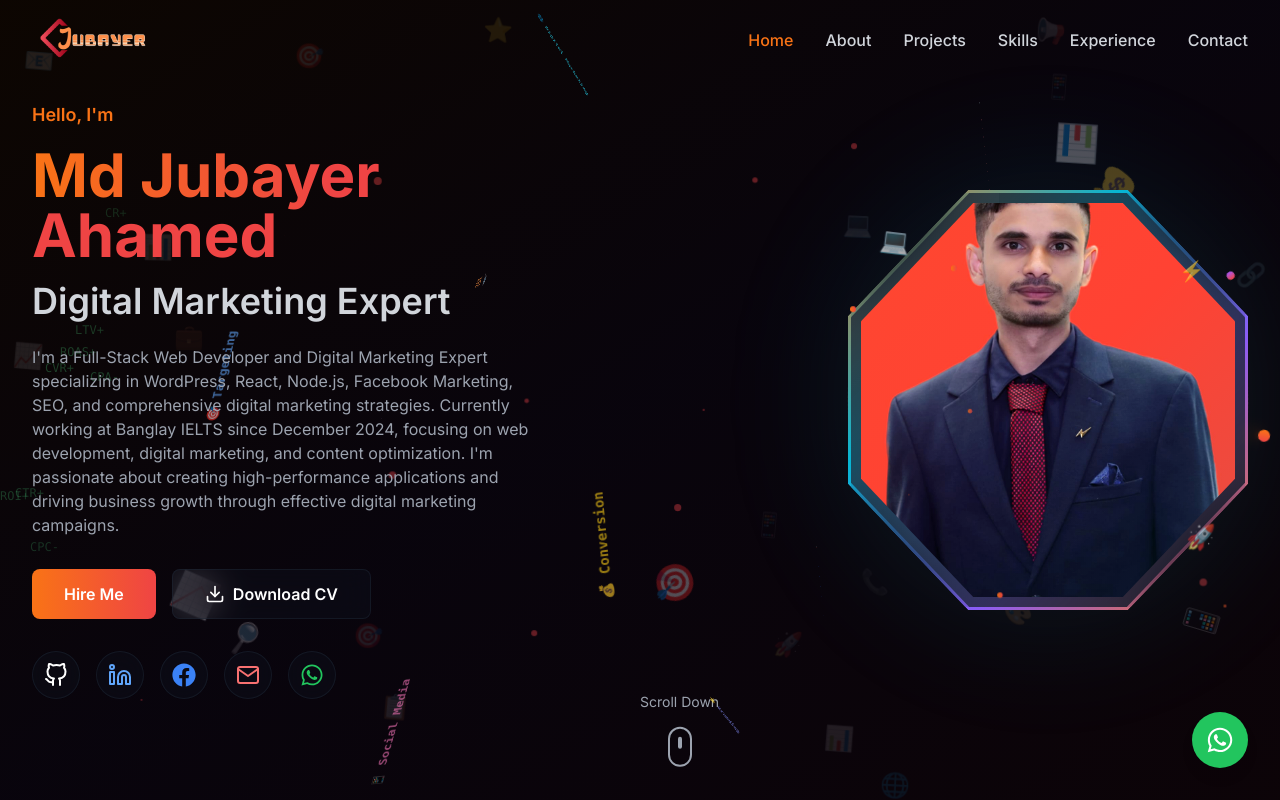
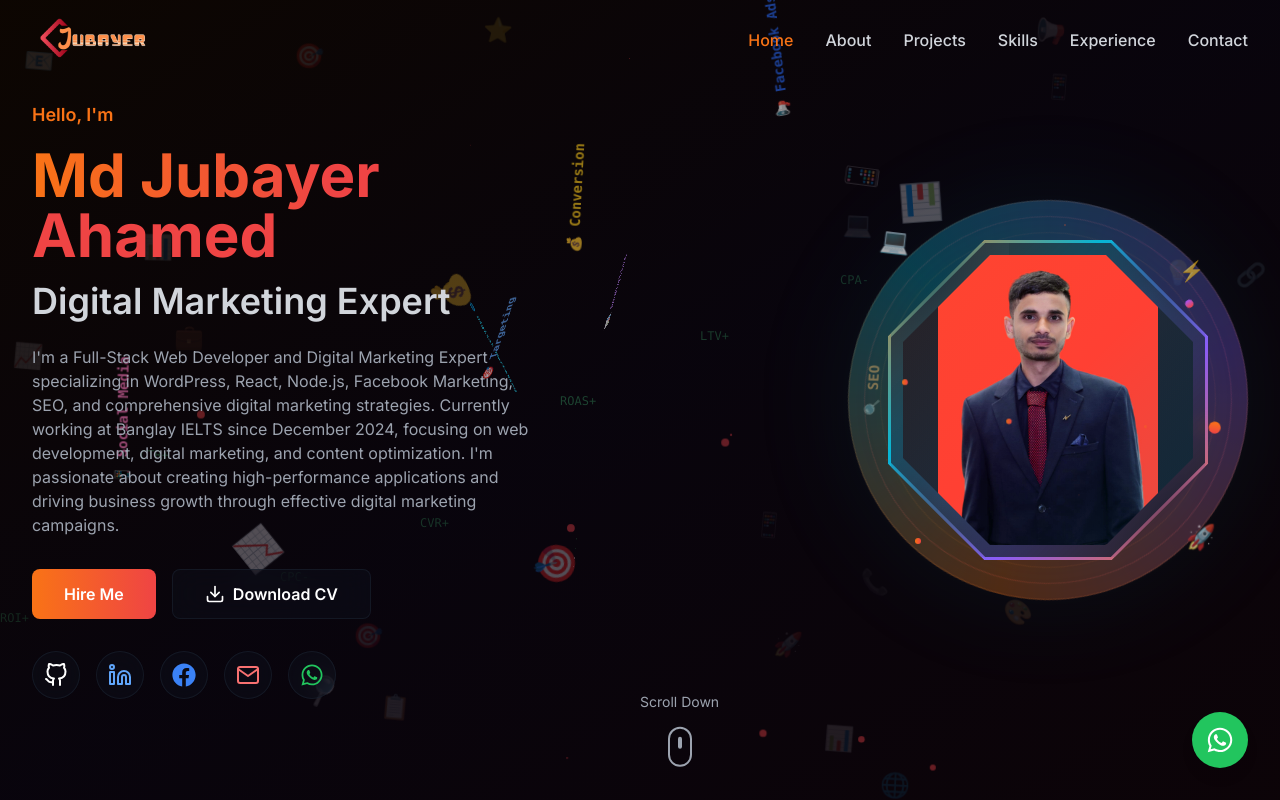
Before and after one commit to tasinbi/jubayer, a React (Vite) app: page / in a window 1280 px wide. Shown: the top 800 px of the page. Built offline with nearby package versions, Linux system fonts and the light colour scheme.

Commit message:
Refactor Hero component for performance improvements
Refactor CodingAnimation component to use viewport dimensions and memoization for marketing elements and seeds. Update ProfileCanvas to improve layout and performance.

```diff
--- a/src/components/Hero.tsx
+++ b/src/components/Hero.tsx
@@ -1,13 +1,40 @@
-import React from 'react';
+import React, { useEffect, useMemo, useState } from 'react';
 import { motion } from 'framer-motion';
 import { TypeAnimation } from 'react-type-animation';
 import { FiGithub, FiLinkedin, FiMail, FiDownload } from 'react-icons/fi';
 import { FaFacebook, FaWhatsapp } from 'react-icons/fa';
 import { personalInfo } from '../data/portfolio';
 
+// ---------- helpers ----------
+function useViewport() {
+  const [vp, setVp] = useState({ w: 1200, h: 800 });
+
+  useEffect(() => {
+    const update = () => setVp({ w: window.innerWidth, h: window.innerHeight });
+    update();
+    window.addEventListener('resize', update);
+    return () => window.removeEventListener('resize', update);
+  }, []);
+
+  return vp;
+}
+
+// deterministic random (so positions don't jump on every render)
+function mulberry32(seed: number) {
+  return function () {
+    let t = (seed += 0x6d2b79f5);
+    t = Math.imul(t ^ (t >>> 15), t | 1);
+    t ^= t + Math.imul(t ^ (t >>> 7), t | 61);
+    return ((t ^ (t >>> 14)) >>> 0) / 4294967296;
+  };
+}
+
 // 3D Digital Marketing Animation Component
-const CodingAnimation = () => {
-  const marketingElements = [
+const CodingAnimation: React.FC = () => {
+  const { w, h } = useViewport();
+
+  const marketingElements = useMemo(
+    () => [
       { code: '📈 ROI', color: 'text-green-400', delay: 0 },
       { code: '🎯 Targeting', color: 'text-blue-400', delay: 0.5 },
       { code: '📊 Analytics', color: 'text-purple-400', delay: 1 },
@@ -18,96 +45,147 @@ const CodingAnimation = () => {
       { code: '📧 Email Marketing', color: 'text-red-400', delay: 3.5 },
       { code: '🌐 Digital Marketing', color: 'text-cyan-400', delay: 4 },
       { code: '⭐ Branding', color: 'text-indigo-400', delay: 4.5 },
-  ];
+    ],
+    []
+  );
+
+  // pre-generate random start positions so they remain stable
+  const elementSeeds = useMemo(() => {
+    const rand = mulberry32(101);
+    return marketingElements.map(() => ({
+      x1: rand(),
+      y1: rand(),
+      x2: rand(),
+      y2: rand(),
+      z: Math.floor(rand() * 10),
+      dur: 8 + rand() * 4,
+    }));
+  }, [marketingElements]);
+
+  const symbolSeeds = useMemo(() => {
+    const rand = mulberry32(202);
+    return [...Array(6)].map(() => ({
+      x1: rand(),
+      y1: rand(),
+      x2: rand(),
+      y2: rand(),
+      dur: 10 + rand() * 5,
+    }));
+  }, []);
+
+  const dotSeeds = useMemo(() => {
+    const rand = mulberry32(303);
+    return [...Array(12)].map(() => ({
+      x1: rand(),
+      y1: rand(),
+      x2: rand(),
+      y2: rand(),
+      dur: 6 + rand() * 3,
+    }));
+  }, []);
+
+  const dataSeeds = useMemo(() => {
+    const rand = mulberry32(404);
+    return [...Array(8)].map(() => ({
+      dur: 8 + rand() * 4,
+    }));
+  }, []);
 
   return (
     <div className="absolute inset-0 overflow-hidden pointer-events-none">
       {/* Floating Marketing Elements */}
-      {marketingElements.map((element, index) => (
+      {marketingElements.map((element, index) => {
+        const s = elementSeeds[index];
+        return (
           <motion.div
             key={index}
             className={`absolute font-mono text-sm font-bold ${element.color} opacity-60`}
             initial={{
-            x: Math.random() * window.innerWidth,
-            y: Math.random() * window.innerHeight,
+              x: s.x1 * w,
+              y: s.y1 * h,
               rotateX: 0,
               rotateY: 0,
               rotateZ: 0,
               scale: 0,
             }}
             animate={{
-            x: Math.random() * window.innerWidth,
-            y: Math.random() * window.innerHeight,
+              x: s.x2 * w,
+              y: s.y2 * h,
               rotateX: [0, 360],
               rotateY: [0, 360],
               rotateZ: [0, 180],
               scale: [0, 1, 0],
             }}
             transition={{
-            duration: 8 + Math.random() * 4,
+              duration: s.dur,
               repeat: Infinity,
               delay: element.delay,
-            ease: "easeInOut",
+              ease: 'easeInOut',
             }}
-          style={{
-            zIndex: Math.floor(Math.random() * 10),
-          }}
+            style={{ zIndex: s.z }}
           >
             {element.code}
           </motion.div>
-      ))}
+        );
+      })}
 
       {/* Floating Marketing Symbols */}
-      {[...Array(6)].map((_, index) => (
+      {[...Array(6)].map((_, index) => {
+        const s = symbolSeeds[index];
+        return (
           <motion.div
             key={`symbol-${index}`}
             className="absolute text-4xl font-bold text-primary-500/30"
             initial={{
-            x: Math.random() * window.innerWidth,
-            y: Math.random() * window.innerHeight,
+              x: s.x1 * w,
+              y: s.y1 * h,
               rotate: 0,
               scale: 0,
             }}
             animate={{
-            x: Math.random() * window.innerWidth,
-            y: Math.random() * window.innerHeight,
+              x: s.x2 * w,
+              y: s.y2 * h,
               rotate: [0, 360],
               scale: [0, 1, 0],
             }}
             transition={{
-            duration: 10 + Math.random() * 5,
+              duration: s.dur,
               repeat: Infinity,
               delay: index * 0.5,
-            ease: "easeInOut",
+              ease: 'easeInOut',
             }}
           >
             {['📈', '💰', '🎯', '📊', '📱', '🔍'][index]}
           </motion.div>
-      ))}
+        );
+      })}
 
       {/* Floating Dots */}
-      {[...Array(12)].map((_, index) => (
+      {[...Array(12)].map((_, index) => {
+        const s = dotSeeds[index];
+        return (
           <motion.div
             key={`dot-${index}`}
             className="absolute w-2 h-2 bg-accent-500/40 rounded-full"
             initial={{
-            x: Math.random() * window.innerWidth,
-            y: Math.random() * window.innerHeight,
+              x: s.x1 * w,
+              y: s.y1 * h,
               scale: 0,
             }}
             animate={{
-            x: Math.random() * window.innerWidth,
-            y: Math.random() * window.innerHeight,
+              x: s.x2 * w,
+              y: s.y2 * h,
               scale: [0, 1, 0],
             }}
             transition={{
-            duration: 6 + Math.random() * 3,
+              duration: s.dur,
               repeat: Infinity,
               delay: index * 0.3,
-            ease: "easeInOut",
+              ease: 'easeInOut',
             }}
           />
-      ))}
+        );
+      })}
 
       {/* Marketing Data Rain */}
       {[...Array(8)].map((_, index) => (
@@ -115,19 +193,19 @@ const CodingAnimation = () => {
           key={`data-${index}`}
           className="absolute font-mono text-xs text-green-400/30"
           initial={{
-            x: (index * 15) % window.innerWidth,
+            x: (index * 140) % w,
             y: -50,
             opacity: 0,
           }}
           animate={{
-            y: window.innerHeight + 50,
+            y: h + 50,
             opacity: [0, 1, 0],
           }}
           transition={{
-            duration: 8 + Math.random() * 4,
+            duration: dataSeeds[index].dur,
             repeat: Infinity,
             delay: index * 0.5,
-            ease: "linear",
+            ease: 'linear',
           }}
         >
           {['ROI+', 'CTR+', 'CPC-', 'CVR+', 'ROAS+', 'LTV+', 'CPA-', 'CR+'][index]}
@@ -137,20 +215,28 @@ const CodingAnimation = () => {
   );
 };
 
-const ProfileCanvas = () => {
+const CLIP_OCTAGON =
+  'polygon(30% 0%, 70% 0%, 100% 30%, 100% 70%, 70% 100%, 30% 100%, 0% 70%, 0% 30%)';
+
+const ProfileCanvas: React.FC = () => {
+  // particles positions stable
+  const particles = useMemo(() => {
+    const rand = mulberry32(777);
+    return [...Array(8)].map(() => ({
+      top: `${rand() * 100}%`,
+      left: `${rand() * 100}%`,
+      dur: 2 + rand() * 2,
+      delay: rand() * 1.2,
+    }));
+  }, []);
+
   return (
     <div className="relative w-full h-full flex items-center justify-center">
       {/* Animated Background Rings */}
       <motion.div
         className="absolute inset-0"
-        animate={{
-          rotate: 360,
-        }}
-        transition={{
-          duration: 20,
-          repeat: Infinity,
-          ease: "linear",
-        }}
+        animate={{ rotate: 360 }}
+        transition={{ duration: 20, repeat: Infinity, ease: 'linear' }}
       >
         <div className="absolute inset-0 rounded-full border border-primary-500/20"></div>
         <div className="absolute inset-4 rounded-full border border-accent-500/20"></div>
@@ -163,96 +249,78 @@ const ProfileCanvas = () => {
         style={{
           background: 'conic-gradient(from 0deg, #f97316, #06b6d4, #8b5cf6, #f97316)',
         }}
-        animate={{
-          rotate: -360,
-        }}
-        transition={{
-          duration: 15,
-          repeat: Infinity,
-          ease: "linear",
-        }}
+        animate={{ rotate: -360 }}
+        transition={{ duration: 15, repeat: Infinity, ease: 'linear' }}
       />
 
-     {/* Main Profile Container with Glassmorphism */}
+      {/* Main Profile Container */}
       <motion.div
-        className="relative w-[450px] h-[450px] group"
+        className="relative w-[350px] h-[350px] group"
         initial={{ scale: 0, rotate: -180 }}
         animate={{ scale: 1, rotate: 0 }}
-        transition={{
-          duration: 1,
-          ease: "easeOut",
-        }}
+        transition={{ duration: 1, ease: 'easeOut' }}
       >
-        {/* Outer Glow Effect */}
+        {/* Outer Glow */}
         <motion.div
           className="absolute inset-0 rounded-full blur-3xl opacity-40"
           style={{
-            background: 'radial-gradient(circle, rgba(249, 115, 22, 0.4), rgba(6, 182, 212, 0.3), transparent)',
+            background:
+              'radial-gradient(circle, rgba(249, 115, 22, 0.4), rgba(6, 182, 212, 0.3), transparent)',
           }}
-          animate={{
-            scale: [1, 1.1, 1],
-            opacity: [0.3, 0.5, 0.3],
-          }}
-          transition={{
-            duration: 4,
-            repeat: Infinity,
-            ease: "easeInOut",
-          }}
+          animate={{ scale: [1, 1.1, 1], opacity: [0.3, 0.5, 0.3] }}
+          transition={{ duration: 4, repeat: Infinity, ease: 'easeInOut' }}
         />
 
-        {/* Hexagon Shape with Gradient Border */}
+        {/* Octagon */}
         <div className="absolute inset-0 flex items-center justify-center">
           <motion.div
-            className="relative w-[420px] h-[420px]"
-            style={{
-              clipPath: 'polygon(30% 0%, 70% 0%, 100% 30%, 100% 70%, 70% 100%, 30% 100%, 0% 70%, 0% 30%)',
-            }}
-            whileHover={{ scale: 1.05 }}
+            className="relative w-[320px] h-[320px]"
+            style={{ clipPath: CLIP_OCTAGON }}
+            whileHover={{ scale: 1.03 }}
             transition={{ duration: 0.3 }}
           >
-            {/* Gradient Border Effect */}
+            {/* Gradient Border */}
             <div
               className="absolute inset-0 p-[3px]"
               style={{
                 background: 'linear-gradient(135deg, #f97316, #06b6d4, #8b5cf6, #f97316)',
-                clipPath: 'polygon(30% 0%, 70% 0%, 100% 30%, 100% 70%, 70% 100%, 30% 100%, 0% 70%, 0% 30%)',
+                clipPath: CLIP_OCTAGON,
               }}
             >
-              {/* Glassmorphism Background */}
+              {/* Glass bg */}
               <div
                 className="w-full h-full backdrop-blur-xl bg-gradient-to-br from-gray-900/80 via-gray-800/70 to-gray-900/90 relative overflow-hidden"
-                style={{
-                  clipPath: 'polygon(30% 0%, 70% 0%, 100% 30%, 100% 70%, 70% 100%, 30% 100%, 0% 70%, 0% 30%)',
-                }}
+                style={{ clipPath: CLIP_OCTAGON }}
               >
-                {/* Inner Shine Effect */}
+                {/* Shine */}
                 <motion.div
                   className="absolute inset-0 opacity-30"
                   style={{
                     background: 'linear-gradient(135deg, transparent, rgba(255, 255, 255, 0.1), transparent)',
                   }}
-                  animate={{
-                    x: ['-100%', '100%'],
-                  }}
-                  transition={{
-                    duration: 3,
-                    repeat: Infinity,
-                    ease: "easeInOut",
-                  }}
+                  animate={{ x: ['-100%', '100%'] }}
+                  transition={{ duration: 3, repeat: Infinity, ease: 'easeInOut' }}
                 />
 
-                {/* Profile Image */}
-                <div className="absolute inset-[10px] overflow-hidden"
-                  style={{
-                    clipPath: 'polygon(30% 0%, 70% 0%, 100% 30%, 100% 70%, 70% 100%, 30% 100%, 0% 70%, 0% 30%)',
-                  }}
+                {/* Image area (IMPORTANT FIX) */}
+                <div
+                  className="absolute inset-[12px] overflow-hidden"
+                  style={{ clipPath: CLIP_OCTAGON }}
                 >
+                  {/* A nice backdrop so object-contain looks premium */}
+                  <div className="absolute inset-0 bg-gradient-to-br from-gray-900 via-gray-800 to-gray-900" />
+
                   <img
                     src="/profile-photo.jpg"
                     alt={personalInfo.name}
-                    className="w-full h-full object-cover transform scale-110 group-hover:scale-120 transition-transform duration-700"
+                    className="
+                      relative z-10 w-full h-full
+                      object-contain object-center
+                      transition-transform duration-700
+                      group-hover:scale-[1.05]
+                    "
                     style={{
-                      filter: 'brightness(1.1) contrast(1.05) saturate(1.1)',
+                      filter: 'brightness(1.05) contrast(1.05) saturate(1.05)',
                     }}
                     onError={(e) => {
                       const target = e.target as HTMLImageElement;
@@ -261,56 +329,63 @@ const ProfileCanvas = () => {
                     }}
                   />
 
-                  {/* Fallback Placeholder */}
-                  <div className="w-full h-full bg-gradient-to-br from-gray-800 to-gray-900 flex items-center justify-center hidden">
+                  {/* Fallback */}
+                  <div className="relative z-10 w-full h-full flex items-center justify-center hidden">
                     <div className="text-center">
                       <div className="w-24 h-24 bg-primary-500/20 rounded-full mx-auto mb-4 flex items-center justify-center">
                         <svg className="w-12 h-12 text-primary-500" fill="currentColor" viewBox="0 0 20 20">
-                          <path fillRule="evenodd" d="M10 9a3 3 0 100-6 3 3 0 000 6zm-7 9a7 7 0 1114 0H3z" clipRule="evenodd" />
+                          <path
+                            fillRule="evenodd"
+                            d="M10 9a3 3 0 100-6 3 3 0 000 6zm-7 9a7 7 0 1114 0H3z"
+                            clipRule="evenodd"
+                          />
                         </svg>
                       </div>
                       <p className="text-primary-500 font-semibold">Profile Photo</p>
                     </div>
                   </div>
 
-                  {/* Gradient Overlay */}
+                  {/* Overlay */}
                   <div
-                    className="absolute inset-0 pointer-events-none"
+                    className="absolute inset-0 pointer-events-none z-20"
                     style={{
-                      background: 'linear-gradient(135deg, rgba(249, 115, 22, 0.1), transparent, rgba(6, 182, 212, 0.1))',
+                      background:
+                        'linear-gradient(135deg, rgba(249, 115, 22, 0.10), transparent, rgba(6, 182, 212, 0.10))',
                     }}
                   />
                 </div>
 
-                {/* Corner Accent Dots */}
+                {/* Corner dots */}
                 <div className="absolute top-4 left-4 w-2 h-2 bg-primary-500 rounded-full animate-pulse" />
-                <div className="absolute top-4 right-4 w-2 h-2 bg-accent-500 rounded-full animate-pulse" style={{ animationDelay: '0.5s' }} />
-                <div className="absolute bottom-4 left-4 w-2 h-2 bg-purple-500 rounded-full animate-pulse" style={{ animationDelay: '1s' }} />
-                <div className="absolute bottom-4 right-4 w-2 h-2 bg-pink-500 rounded-full animate-pulse" style={{ animationDelay: '1.5s' }} />
+                <div
+                  className="absolute top-4 right-4 w-2 h-2 bg-accent-500 rounded-full animate-pulse"
+                  style={{ animationDelay: '0.5s' }}
+                />
+                <div
+                  className="absolute bottom-4 left-4 w-2 h-2 bg-purple-500 rounded-full animate-pulse"
+                  style={{ animationDelay: '1s' }}
+                />
+                <div
+                  className="absolute bottom-4 right-4 w-2 h-2 bg-pink-500 rounded-full animate-pulse"
+                  style={{ animationDelay: '1.5s' }}
+                />
               </div>
             </div>
           </motion.div>
         </div>
 
         {/* Floating Particles */}
-        {[...Array(8)].map((_, index) => (
+        {particles.map((p, index) => (
           <motion.div
             key={index}
             className="absolute w-1 h-1 bg-gradient-to-r from-primary-500 to-accent-500 rounded-full"
-            style={{
-              top: `${Math.random() * 100}%`,
-              left: `${Math.random() * 100}%`,
-            }}
-            animate={{
-              y: [0, -30, 0],
-              opacity: [0, 1, 0],
-              scale: [0, 1.5, 0],
-            }}
+            style={{ top: p.top, left: p.left }}
+            animate={{ y: [0, -30, 0], opacity: [0, 1, 0], scale: [0, 1.5, 0] }}
             transition={{
-              duration: 2 + Math.random() * 2,
+              duration: p.dur,
               repeat: Infinity,
-              delay: index * 0.3,
-              ease: "easeInOut",
+              delay: p.delay,
+              ease: 'easeInOut',
             }}
           />
         ))}
@@ -318,75 +393,40 @@ const ProfileCanvas = () => {
         {/* Orbiting Elements */}
         <motion.div
           className="absolute inset-0"
-          animate={{
-            rotate: 360,
-          }}
-          transition={{
-            duration: 25,
-            repeat: Infinity,
-            ease: "linear",
-          }}
+          animate={{ rotate: 360 }}
+          transition={{ duration: 25, repeat: Infinity, ease: 'linear' }}
         >
           <div className="absolute top-0 left-1/2 -translate-x-1/2 w-3 h-3 bg-gradient-to-r from-primary-500 to-accent-500 rounded-full shadow-lg shadow-primary-500/50" />
         </motion.div>
 
         <motion.div
           className="absolute inset-0"
-          animate={{
-            rotate: -360,
-          }}
-          transition={{
-            duration: 20,
-            repeat: Infinity,
-            ease: "linear",
-          }}
+          animate={{ rotate: -360 }}
+          transition={{ duration: 20, repeat: Infinity, ease: 'linear' }}
         >
           <div className="absolute bottom-0 left-1/2 -translate-x-1/2 w-2 h-2 bg-gradient-to-r from-accent-500 to-purple-500 rounded-full shadow-lg shadow-accent-500/50" />
         </motion.div>
       </motion.div>
 
-      {/* Animated Tech Symbols */}
+      {/* Animated Symbols */}
       <motion.div
         className="absolute top-8 left-8 text-2xl opacity-70"
-        animate={{
-          y: [0, -10, 0],
-          rotate: [0, 10, 0],
-        }}
-        transition={{
-          duration: 3,
-          repeat: Infinity,
-          ease: "easeInOut",
-        }}
+        animate={{ y: [0, -10, 0], rotate: [0, 10, 0] }}
+        transition={{ duration: 3, repeat: Infinity, ease: 'easeInOut' }}
       >
         💻
       </motion.div>
       <motion.div
         className="absolute bottom-12 right-8 text-2xl opacity-70"
-        animate={{
-          y: [0, 10, 0],
-          rotate: [0, -10, 0],
-        }}
-        transition={{
-          duration: 3,
-          repeat: Infinity,
-          ease: "easeInOut",
-          delay: 0.5,
-        }}
+        animate={{ y: [0, 10, 0], rotate: [0, -10, 0] }}
+        transition={{ duration: 3, repeat: Infinity, ease: 'easeInOut', delay: 0.5 }}
       >
         🚀
       </motion.div>
       <motion.div
         className="absolute top-16 right-12 text-xl opacity-60"
-        animate={{
-          y: [0, -8, 0],
-          x: [0, 5, 0],
-        }}
-        transition={{
-          duration: 2.5,
-          repeat: Infinity,
-          ease: "easeInOut",
-          delay: 1,
-        }}
+        animate={{ y: [0, -8, 0], x: [0, 5, 0] }}
+        transition={{ duration: 2.5, repeat: Infinity, ease: 'easeInOut', delay: 1 }}
       >
         ⚡
       </motion.div>
@@ -399,26 +439,20 @@ const Hero: React.FC = () => {
     hidden: { opacity: 0 },
     visible: {
       opacity: 1,
-      transition: {
-        staggerChildren: 0.2,
-      },
+      transition: { staggerChildren: 0.2 },
     },
   };
 
   const itemVariants = {
     hidden: { opacity: 0, y: 20 },
-    visible: {
-      opacity: 1,
-      y: 0,
-      transition: {
-        duration: 0.5,
-      },
-    },
+    visible: { opacity: 1, y: 0, transition: { duration: 0.5 } },
   };
 
   return (
-    <section id="home" className="min-h-screen flex items-center justify-center relative overflow-hidden particle-bg">
-      {/* 3D Coding Animation Background */}
+    <section
+      id="home"
+      className="min-h-screen flex items-center justify-center relative overflow-hidden particle-bg"
+    >
       <CodingAnimation />
 
       <div className="absolute inset-0 bg-gradient-to-br from-primary-500/5 via-purple-500/5 to-pink-500/5" />
@@ -433,9 +467,7 @@ const Hero: React.FC = () => {
             className="text-center lg:text-left"
           >
             <motion.div variants={itemVariants} className="mb-4">
-              <span className="text-primary-500 font-semibold text-lg">
-                Hello, I'm
-              </span>
+              <span className="text-primary-500 font-semibold text-lg">Hello, I'm</span>
             </motion.div>
 
             <motion.h1 variants={itemVariants} className="heading-1 mb-4">
@@ -468,7 +500,10 @@ const Hero: React.FC = () => {
               {personalInfo.bio}
             </motion.p>
 
-            <motion.div variants={itemVariants} className="flex flex-col sm:flex-row gap-4 justify-center lg:justify-start mb-8">
+            <motion.div
+              variants={itemVariants}
+              className="flex flex-col sm:flex-row gap-4 justify-center lg:justify-start mb-8"
+            >
               <motion.button
                 whileHover={{ scale: 1.05 }}
                 whileTap={{ scale: 0.95 }}
@@ -476,6 +511,7 @@ const Hero: React.FC = () => {
               >
                 Hire Me
               </motion.button>
+
               <motion.a
                 href={personalInfo.resume}
                 whileHover={{ scale: 1.05 }}
@@ -498,6 +534,7 @@ const Hero: React.FC = () => {
               >
                 <FiGithub className="w-6 h-6 text-white group-hover:text-gray-300 transition-colors duration-300" />
               </motion.a>
+
               <motion.a
                 href={personalInfo.social.linkedin}
                 target="_blank"
@@ -507,6 +544,7 @@ const Hero: React.FC = () => {
               >
                 <FiLinkedin className="w-6 h-6 text-blue-400 group-hover:text-blue-300 transition-colors duration-300" />
               </motion.a>
+
               <motion.a
                 href={personalInfo.social.facebook}
                 target="_blank"
@@ -516,6 +554,7 @@ const Hero: React.FC = () => {
               >
                 <FaFacebook className="w-6 h-6 text-blue-500 group-hover:text-blue-400 transition-colors duration-300" />
               </motion.a>
+
               <motion.a
                 href={`mailto:${personalInfo.email}`}
                 whileHover={{ scale: 1.1, y: -5 }}
@@ -523,6 +562,7 @@ const Hero: React.FC = () => {
               >
                 <FiMail className="w-6 h-6 text-red-400 group-hover:text-red-300 transition-colors duration-300" />
               </motion.a>
+
               <motion.a
                 href={personalInfo.social.whatsapp}
                 target="_blank"
@@ -535,11 +575,8 @@ const Hero: React.FC = () => {
             </motion.div>
           </motion.div>
 
-          {/* Profile Canvas - Professional Hexagon Design */}
-          <motion.div
-            variants={itemVariants}
-            className="flex justify-center lg:justify-end"
-          >
+          {/* Profile */}
+          <motion.div variants={itemVariants} className="flex justify-center lg:justify-end">
             <div className="w-[400px] h-[400px]">
               <ProfileCanvas />
             </div>
```
Lines whose indentation alone changed are shown as unchanged.
